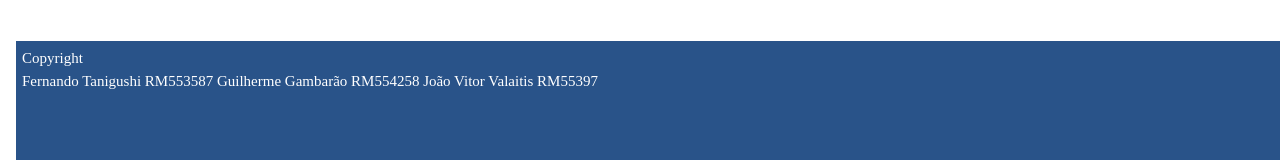
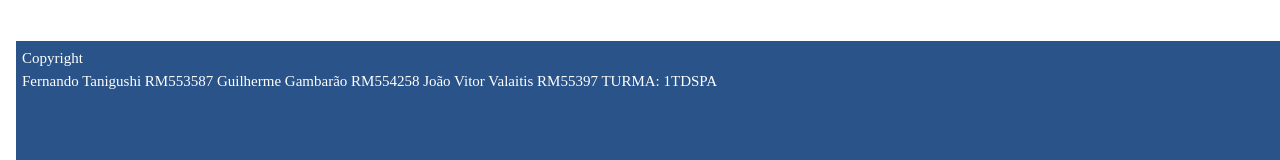
Before and after one commit to ShinjiTani67/globalsolution_webdev_vidanaagua, a Next.js app: page / in a window 1280 px wide. Shown: the part 1181-1341 px from the top of the page. Built offline with nearby package versions, Linux system fonts and the light colour scheme.

Commit message:
update footer

```diff
--- a/app/components/Footer.tsx
+++ b/app/components/Footer.tsx
@@ -6,7 +6,8 @@ const Footer = () => {
       <p>Copyright</p>
       <p>Fernando Tanigushi RM553587
           Guilherme Gambarão RM554258
-          João Vitor Valaitis RM55397</p>
+          João Vitor Valaitis RM55397
+          TURMA: 1TDSPA</p>
     </div>
   )
 }
```
